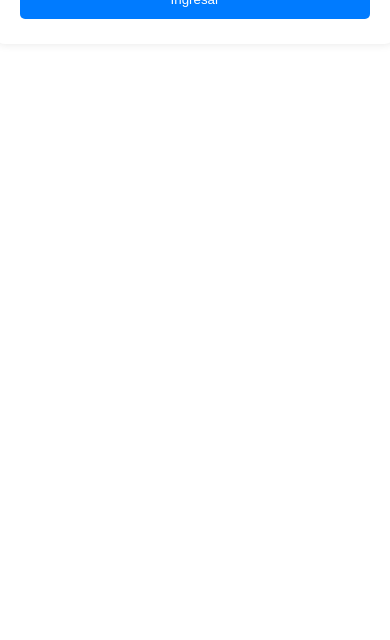
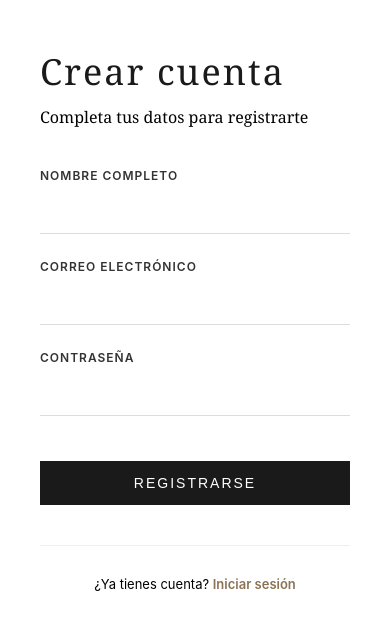
Before and after one commit to lindsaytorrez2009-lgtm/PROYECTO-VENTAS, a Flask app: page /login in a window 390 px wide. Shown: the part 204-844 px from the top of the page. Run offline with Flask 3, Linux system fonts and the light colour scheme.

Commit message:
login cambiado

```diff
--- a/templates/login.html
+++ b/templates/login.html
@@ -1,30 +1,205 @@
 <!DOCTYPE html>
 <html>
 <head>
-    <title>Login - Tienda</title>
-    <link rel="stylesheet" href="{{ url_for('static', filename='style.css') }}">
+    <title>Registro - Elegancia</title>
+    <meta name="viewport" content="width=device-width, initial-scale=1.0">
+    <style>
+        * {
+            margin: 0;
+            padding: 0;
+            box-sizing: border-box;
+        }
+
+        body {
+            font-family: 'Playfair Display', 'Georgia', serif;
+            background: #f5f0eb;
+            min-height: 100vh;
+            display: flex;
+        }
+
+        .hero-section {
+            flex: 1;
+            background: linear-gradient(rgba(0,0,0,0.3), rgba(0,0,0,0.2)),
+                        url('https://images.unsplash.com/photo-1539109136881-3be0616acf4b?w=800') center/cover;
+            display: flex;
+            flex-direction: column;
+            justify-content: space-between;
+            padding: 50px;
+            color: white;
+        }
+
+        .brand {
+            font-size: 28px;
+            letter-spacing: 4px;
+            font-weight: 300;
+            text-transform: uppercase;
+        }
+
+        .hero-quote p {
+            font-size: 14px;
+            line-height: 1.6;
+            opacity: 0.9;
+            font-family: -apple-system, BlinkMacSystemFont, 'Segoe UI', sans-serif;
+        }
+
+        .register-section {
+            flex: 0.8;
+            background: white;
+            display: flex;
+            flex-direction: column;
+            justify-content: center;
+            padding: 60px;
+            min-width: 450px;
+        }
+
+        .register-header {
+            margin-bottom: 40px;
+        }
+
+        .register-header h2 {
+            font-size: 36px;
+            font-weight: 400;
+            color: #1a1a1a;
+            letter-spacing: 2px;
+            margin-bottom: 10px;
+        }
+
+        .form-group {
+            margin-bottom: 25px;
+        }
+
+        label {
+            display: block;
+            margin-bottom: 8px;
+            font-size: 12px;
+            letter-spacing: 1px;
+            text-transform: uppercase;
+            color: #333;
+            font-weight: 600;
+            font-family: -apple-system, BlinkMacSystemFont, 'Segoe UI', sans-serif;
+        }
+
+        input {
+            width: 100%;
+            padding: 12px 0;
+            border: none;
+            border-bottom: 1px solid #ddd;
+            font-size: 16px;
+            transition: all 0.3s ease;
+            outline: none;
+        }
+
+        input:focus {
+            border-bottom-color: #8b7355;
+        }
+
+        button {
+            width: 100%;
+            padding: 14px;
+            background: #1a1a1a;
+            color: white;
+            border: none;
+            font-size: 14px;
+            letter-spacing: 2px;
+            text-transform: uppercase;
+            cursor: pointer;
+            transition: background 0.3s ease;
+            margin-top: 20px;
+        }
+
+        button:hover {
+            background: #8b7355;
+        }
+
+        .login-link {
+            margin-top: 40px;
+            text-align: center;
+            padding-top: 30px;
+            border-top: 1px solid #eee;
+            font-size: 13px;
+            font-family: -apple-system, BlinkMacSystemFont, 'Segoe UI', sans-serif;
+        }
+
+        .login-link a {
+            color: #8b7355;
+            text-decoration: none;
+            font-weight: 600;
+        }
+
+        .alert {
+            padding: 12px 16px;
+            margin-bottom: 25px;
+            font-size: 13px;
+        }
+
+        .alert-error {
+            background: #fdf0f0;
+            border-left: 3px solid #c62828;
+            color: #c62828;
+        }
+
+        @media (max-width: 900px) {
+            body {
+                flex-direction: column;
+            }
+            .hero-section {
+                min-height: 200px;
+            }
+            .register-section {
+                min-width: auto;
+                padding: 40px;
+            }
+        }
+    </style>
 </head>
 <body>
+    <div class="hero-section">
+        <div class="brand">
+            ELEGANCIA
+        </div>
+        <div class="hero-quote">
+            <p>Únete a nuestra comunidad<br>y descubre la verdadera elegancia</p>
+        </div>
+    </div>
 
-    <h2>Iniciar Sesión</h2>
+    <div class="register-section">
+        <div class="register-header">
+            <h2>Crear cuenta</h2>
+            <p>Completa tus datos para registrarte</p>
+        </div>
 
-    {% with mensajes = get_flashed_messages() %}
-        {% if mensajes %}
-            {% for mensaje in mensajes %}
-                <p>{{ mensaje }}</p>
-            {% endfor %}
-        {% endif %}
-    {% endwith %}
+        {% with mensajes = get_flashed_messages(with_categories=true) %}
+            {% if mensajes %}
+                {% for categoria, mensaje in mensajes %}
+                    <div class="alert alert-{{ categoria }}">
+                        {{ mensaje }}
+                    </div>
+                {% endfor %}
+            {% endif %}
+        {% endwith %}
 
-    <form action="/login" method="POST">
+        <form action="/registro" method="POST">
+            <div class="form-group">
+                <label>NOMBRE COMPLETO</label>
+                <input type="text" name="nombre" required>
+            </div>
 
-        <input type="email" name="correo" placeholder="Correo" required>
+            <div class="form-group">
+                <label>CORREO ELECTRÓNICO</label>
+                <input type="email" name="correo" required>
+            </div>
 
-        <input type="password" name="clave" placeholder="Contraseña" required>
+            <div class="form-group">
+                <label>CONTRASEÑA</label>
+                <input type="password" name="clave" required>
+            </div>
 
-        <button type="submit">Ingresar</button>
+            <button type="submit">REGISTRARSE</button>
+        </form>
 
-    </form>
-
+        <div class="login-link">
+            ¿Ya tienes cuenta? <a href="/login">Iniciar sesión</a>
+        </div>
+    </div>
 </body>
 </html>
```
